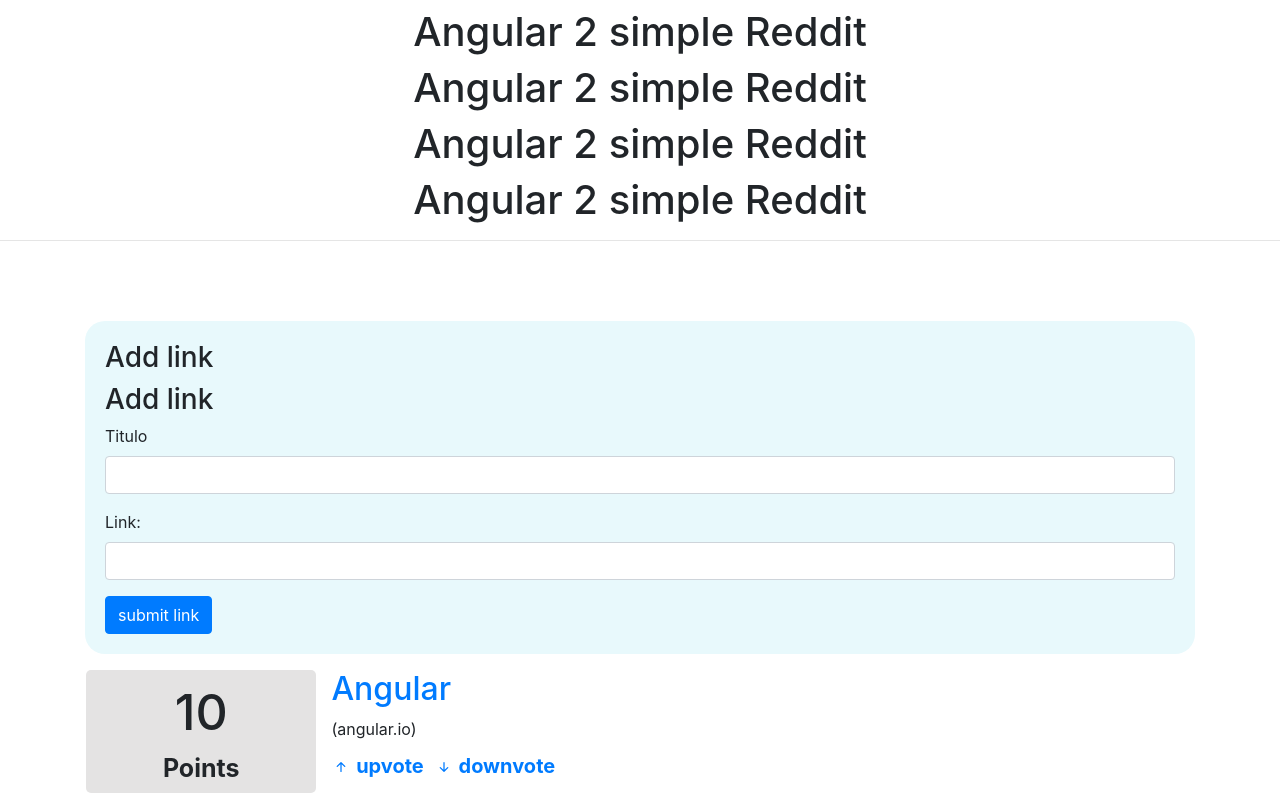
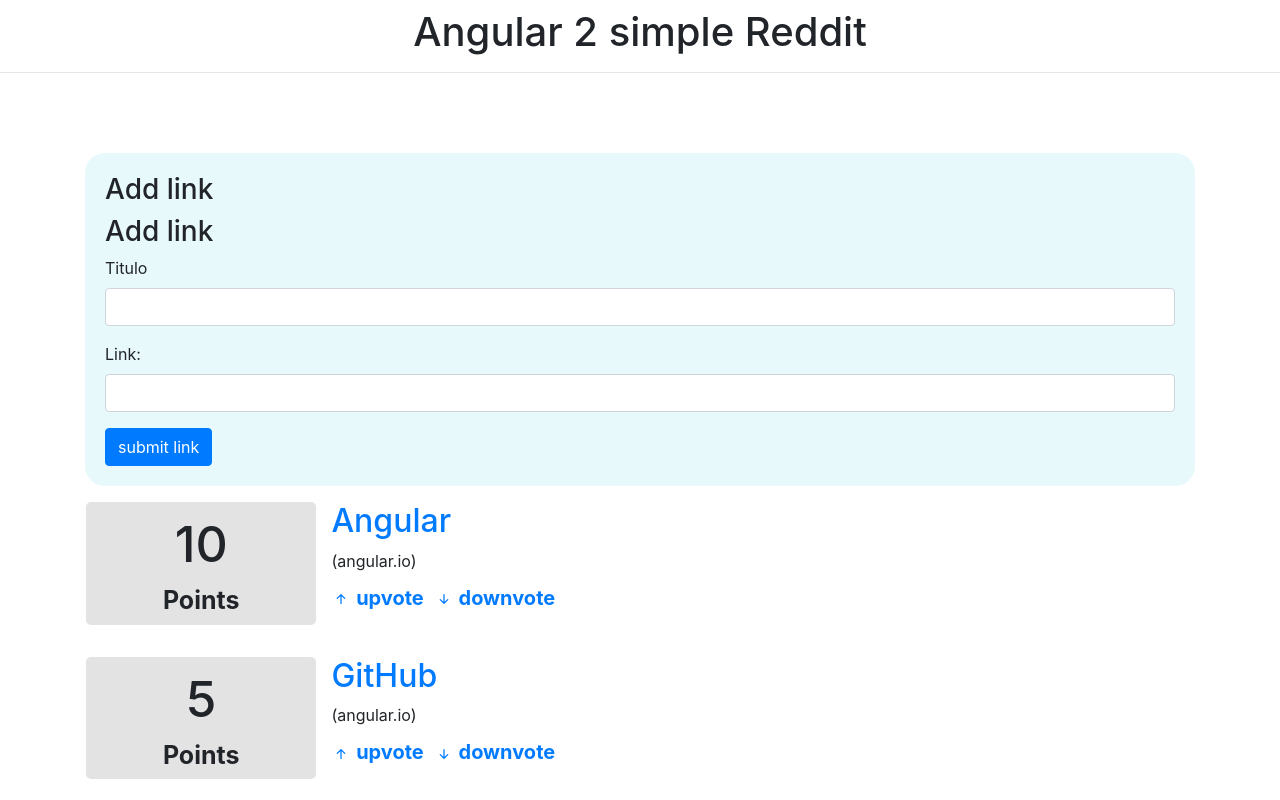
Before and after one commit to RQI2019/angular-reddit, an Angular app: page / in a window 1280 px wide. Shown: the top 800 px of the page. Built offline with nearby package versions, Linux system fonts and the light colour scheme.

Commit message:
asdasdasdasd

```diff
--- a/src/app/app.component.html
+++ b/src/app/app.component.html
@@ -2,9 +2,6 @@
 <app-lista></app-lista>
 
 <div class="header pt-2 pb-3">
-  <h1 class="text-center">Angular 2 simple Reddit</h1>
-  <h1 class="text-center">Angular 2 simple Reddit</h1>
-  <h1 class="text-center">Angular 2 simple Reddit</h1>
   <h1 class="text-center">Angular 2 simple Reddit</h1>
   <hr>
 </div>
```
